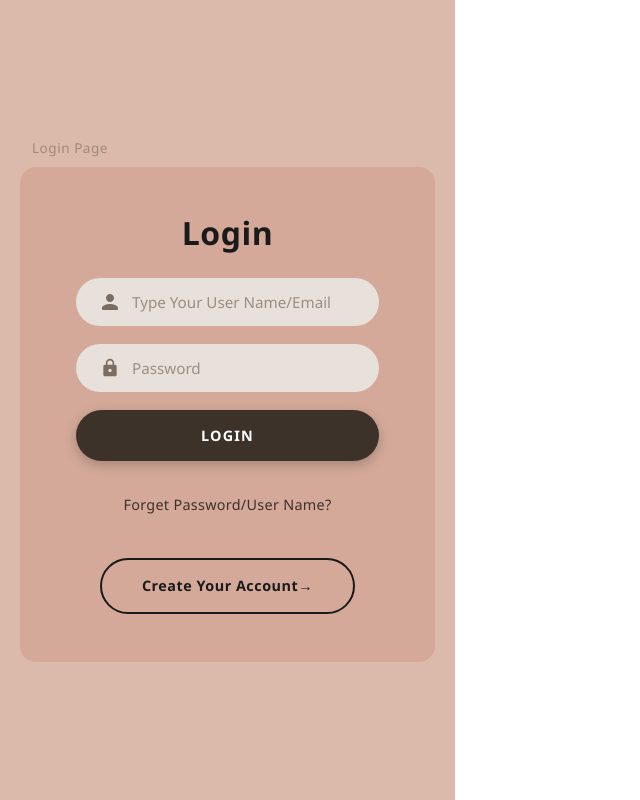
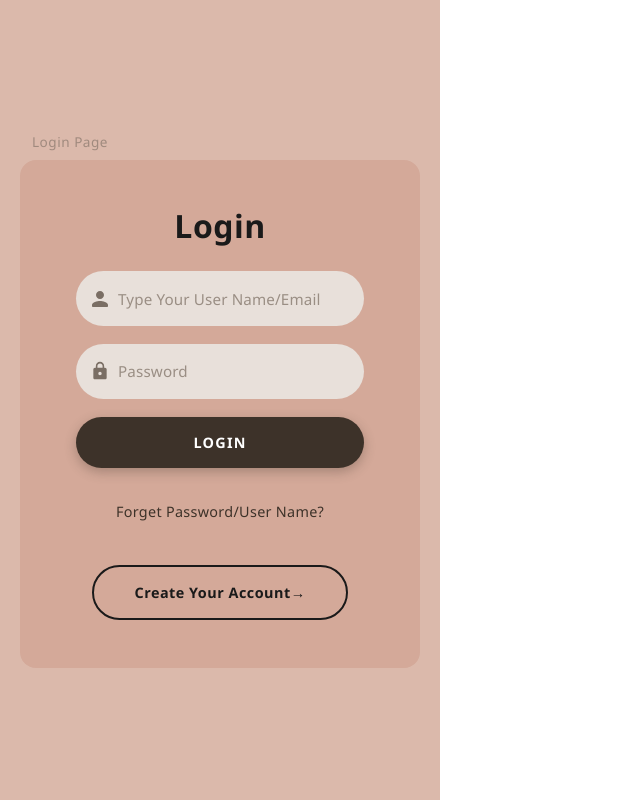
Before and after one commit to Dakshina-Migara/smartbiz-frontend-react, a React (Vite) app: page / in a window 1280 px wide. Shown: the whole page, without its empty margins (0-640 px from the left). Built offline with nearby package versions, Linux system fonts and the light colour scheme.

Commit message:
update the text field

```diff
--- a/src/common/component/TextField/TextField.css
+++ b/src/common/component/TextField/TextField.css
@@ -1,69 +1,67 @@
-/* ===== TextField Wrapper ===== */
-.textfield {
-    display: flex;
-    align-items: center;
-    gap: 12px;
+/* ===== SmartBiz TextField Overrides ===== */
+
+.smartbiz-textfield .MuiOutlinedInput-root {
     background-color: #e8e0da;
     border-radius: 30px;
-    padding: 12px 22px;
+    font-family: 'Segoe UI', 'Roboto', sans-serif;
+    font-size: 0.95rem;
+    color: #2a2118;
     transition: all 0.3s ease;
-    border: 2px solid transparent;
 }
 
-.textfield:focus-within {
-    border-color: #3d3229;
-    background-color: #f0ebe7;
-    box-shadow: 0 0 0 3px rgba(61, 50, 41, 0.1);
+/* Remove default MUI border */
+.smartbiz-textfield .MuiOutlinedInput-notchedOutline {
+    border: 2px solid transparent;
+    transition: border-color 0.3s ease;
 }
 
-.textfield--disabled {
-    opacity: 0.5;
-    cursor: not-allowed;
+/* Hover state */
+.smartbiz-textfield .MuiOutlinedInput-root:hover .MuiOutlinedInput-notchedOutline {
+    border-color: rgba(61, 50, 41, 0.3);
+}
+
+/* Focus state */
+.smartbiz-textfield .MuiOutlinedInput-root.Mui-focused {
+    background-color: #f0ebe7;
+}
+
+.smartbiz-textfield .MuiOutlinedInput-root.Mui-focused .MuiOutlinedInput-notchedOutline {
+    border-color: #3d3229;
+    border-width: 2px;
+}
+
+/* Placeholder */
+.smartbiz-textfield .MuiOutlinedInput-input::placeholder {
+    color: #9a8e84;
+    font-weight: 400;
+    opacity: 1;
 }
 
 /* ===== Icon ===== */
-.textfield__icon {
+.smartbiz-textfield__icon {
     display: flex;
     align-items: center;
     justify-content: center;
     color: #7a6e64;
-    font-size: 1.2rem;
-    flex-shrink: 0;
+    transition: color 0.3s ease;
 }
 
-.textfield__icon svg {
+.smartbiz-textfield__icon svg {
     width: 20px;
     height: 20px;
     fill: #7a6e64;
     transition: fill 0.3s ease;
 }
 
-.textfield:focus-within .textfield__icon svg {
+.smartbiz-textfield .Mui-focused .smartbiz-textfield__icon {
+    color: #3d3229;
+}
+
+.smartbiz-textfield .Mui-focused .smartbiz-textfield__icon svg {
     fill: #3d3229;
 }
 
-.textfield:focus-within .textfield__icon {
-    color: #3d3229;
+/* ===== Disabled ===== */
+.smartbiz-textfield--disabled {
+    opacity: 0.5;
 }
-
-/* ===== Input ===== */
-.textfield__input {
-    flex: 1;
-    border: none;
-    outline: none;
-    background: transparent;
-    font-family: 'Segoe UI', 'Roboto', sans-serif;
-    font-size: 0.95rem;
-    color: #2a2118;
-    min-width: 0;
-}
-
-.textfield__input::placeholder {
-    color: #9a8e84;
-    font-weight: 400;
-}
-
-/* ===== Full Width ===== */
-.textfield--full-width {
-    width: 100%;
-}
--- a/src/common/component/TextField/TextField.jsx
+++ b/src/common/component/TextField/TextField.jsx
@@ -1,32 +1,18 @@
+import MuiTextField from '@mui/material/TextField'
+import InputAdornment from '@mui/material/InputAdornment'
 import './TextField.css'
 
-function TextField({
-    type = 'text',
-    placeholder = '',
-    value,
-    onChange,
-    icon,               // React node for the left icon
-    name,
-    id,
-    disabled = false,
-    required = false,
-    fullWidth = false,
-    className = '',
-    ...props
-}) {
-    const wrapperClasses = [
-        'textfield',
-        fullWidth ? 'textfield--full-width' : '',
-        disabled ? 'textfield--disabled' : '',
+export default function TextField({
+    type = 'text', placeholder = '', value, onChange, icon, name, id, disabled = false, required = false, fullWidth = false, className = '' }) {
+    const classNames = [
+        'smartbiz-textfield',
+        disabled ? 'smartbiz-textfield--disabled' : '',
         className
     ].filter(Boolean).join(' ')
 
     return (
-        <div className={wrapperClasses}>
-            {icon && <span className="textfield__icon">{icon}</span>}
-            <input
+        <MuiTextField
             type={type}
-                className="textfield__input"
             placeholder={placeholder}
             value={value}
             onChange={onChange}
@@ -34,10 +20,18 @@ function TextField({
             id={id}
             disabled={disabled}
             required={required}
-                {...props}
+            fullWidth={fullWidth}
+            variant="outlined"
+            className={classNames}
+            slotProps={{
+                input: {
+                    startAdornment: icon ? (
+                        <InputAdornment position="start">
+                            <span className="smartbiz-textfield__icon">{icon}</span>
+                        </InputAdornment>
+                    ) : null,
+                }
+            }}
         />
-        </div>
     )
 }
-
-export default TextField
```
Lines whose indentation alone changed are shown as unchanged.
